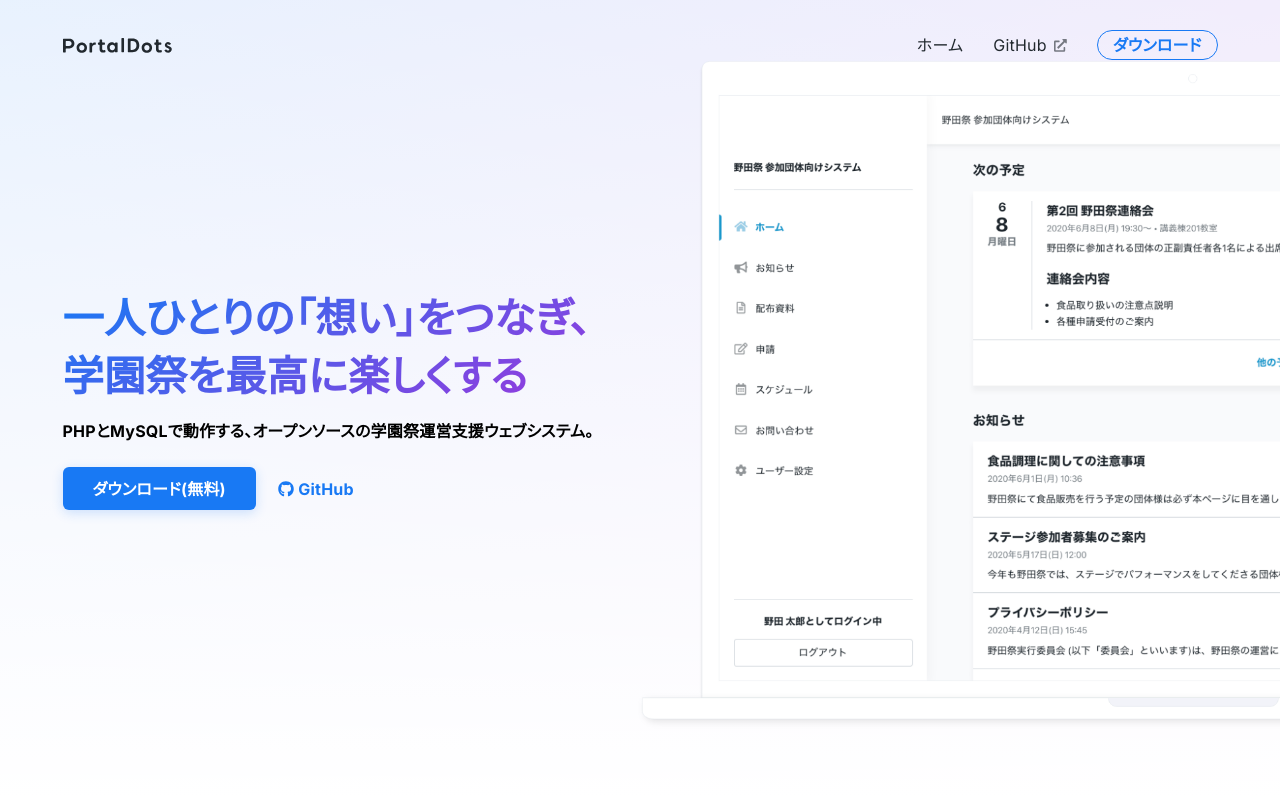
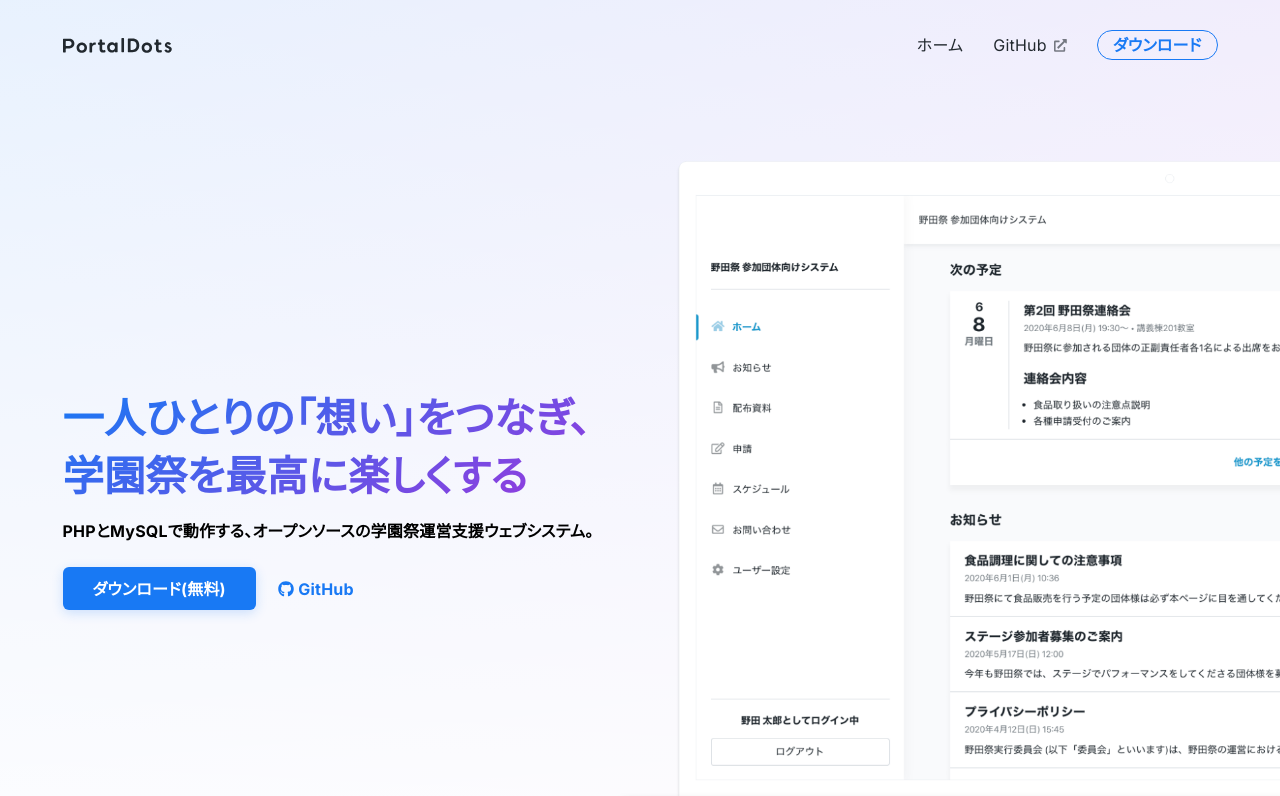
Before and after one commit to portaldots/website, a Nuxt app: page / in a window 1280 px wide. Shown: the top 796 px of the page. Built offline with nearby package versions, Linux system fonts and the light colour scheme.

Commit message:
iPad Pro などの画面サイズで見てもトップページのヘッダーが違和感なく表示されるように

```diff
--- a/pages/index.vue
+++ b/pages/index.vue
@@ -190,13 +190,14 @@ export default {
     ),
     linear-gradient(120deg, #{$color-primary}, #{$color-primary-2});
   padding: $app-header-height 0;
-  min-height: #{'min(90vh, 80vw)'};
+  min-height: #{'min(max(1000px, 90vh), 80vw)'};
   display: flex;
   align-items: center;
   overflow: hidden;
 
   @media screen and (max-width: 767.5px) {
     padding: #{$app-header-height * 1.5} 0 $app-header-height;
+    min-height: auto;
   }
 
   &__row {
@@ -228,10 +229,10 @@ export default {
 
   &__main-screenshot {
     display: block;
-    width: #{'min(65vw, 800px)'};
+    width: #{'min(65vw, 640px)'};
     min-width: 200%;
     height: auto;
-    margin-left: -1.5rem;
+    margin-left: -3rem;
 
     @media screen and (max-width: 767.5px) {
       width: 150%;
```
